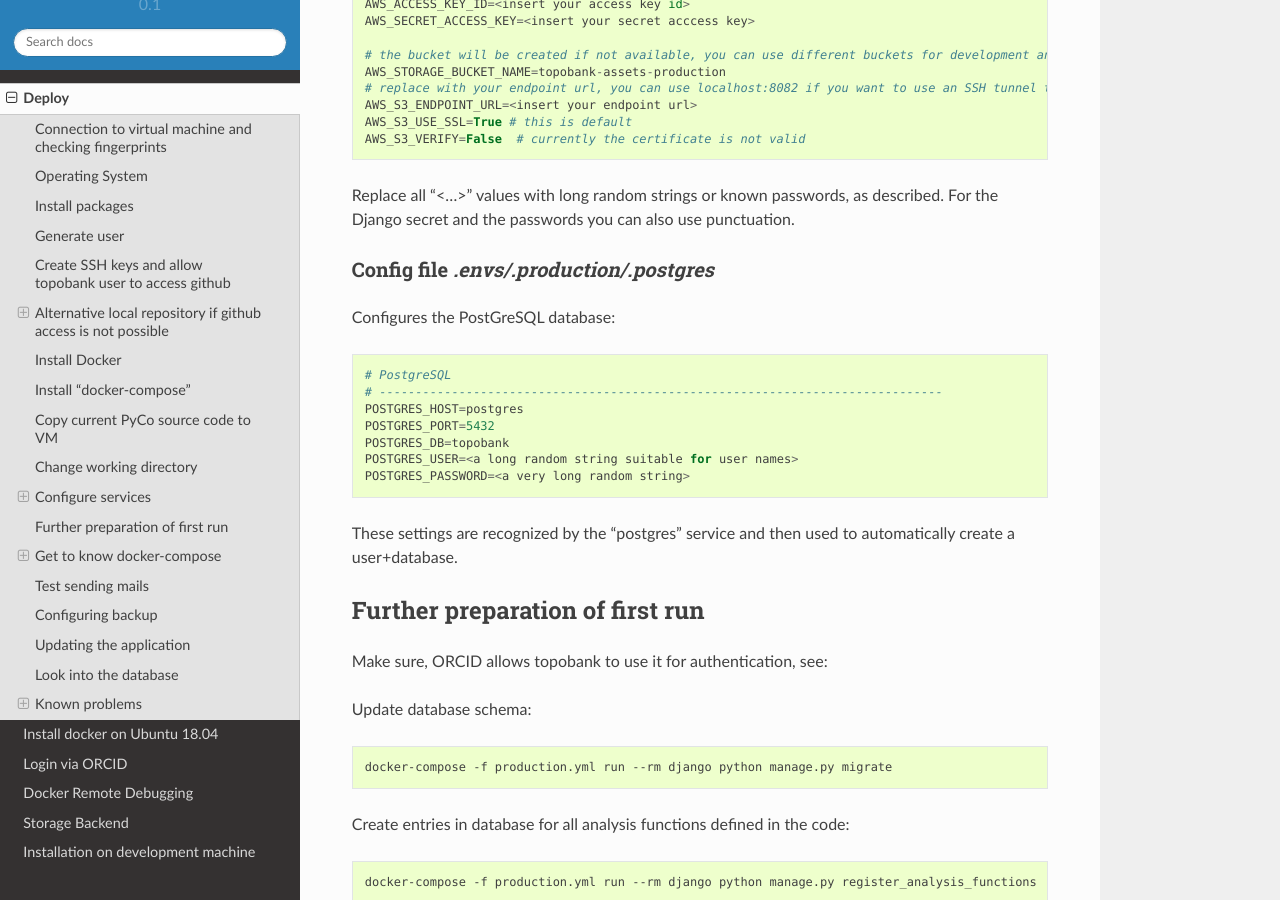
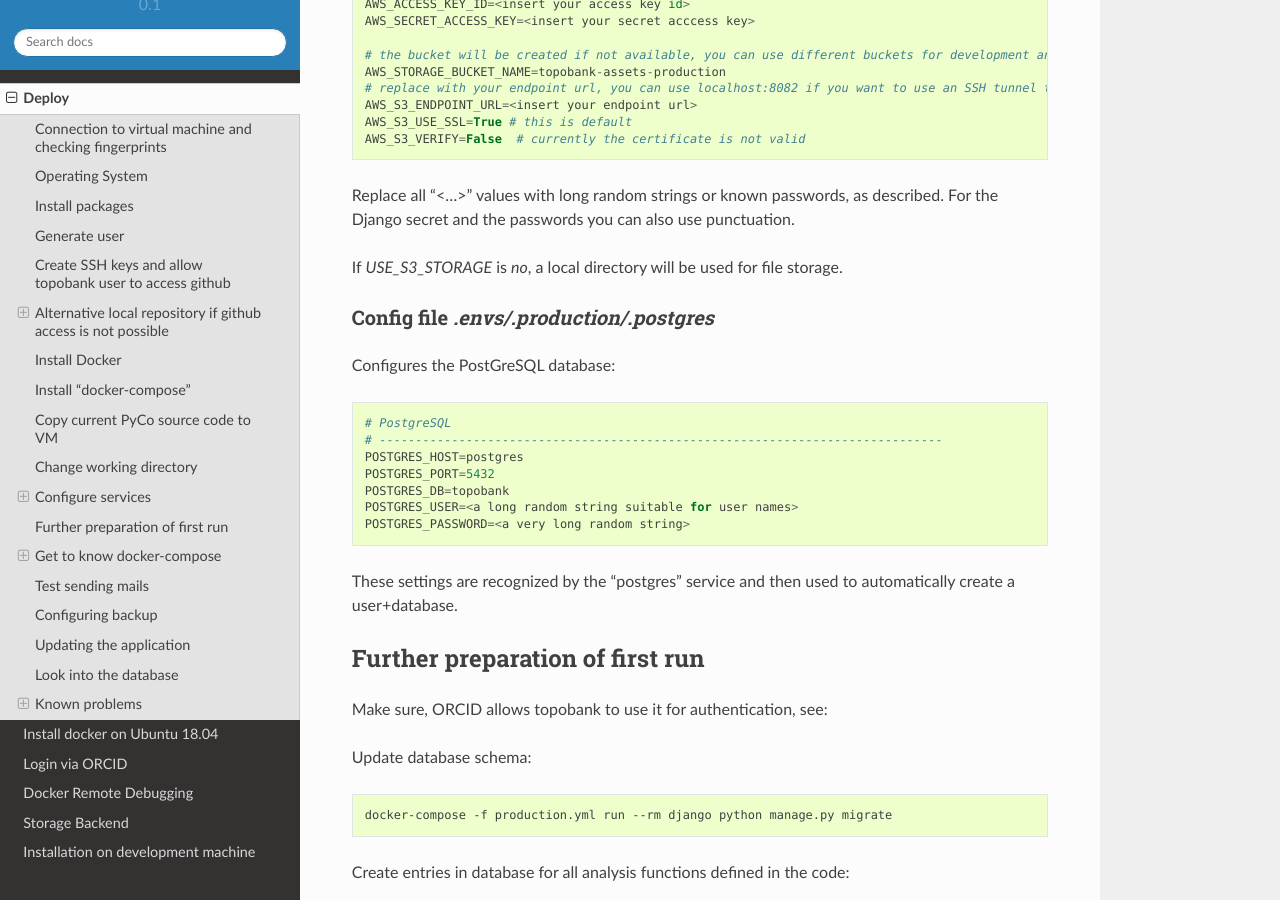
Before and after one commit to ContactEngineering/topobank, a Sphinx documentation site: the page built from docs/deploy.rst, in a window 1280 px wide and 900 px high, scrolled down 7938 px. Built offline with Sphinx 7.4.7 and the Read the Docs theme 2.0.0, drawn with Linux system fonts in a browser that asks for light colours.

Commit message:
DOC: Added note that you can also skip S3 usage.

```diff
--- a/docs/deploy.rst
+++ b/docs/deploy.rst
@@ -420,6 +420,8 @@ Configures Python part: Django and Celery. You can use this as template:
 Replace all "<...>" values with long random strings or known passwords, as described.
 For the Django secret and the passwords you can also use punctuation.
 
+If `USE_S3_STORAGE` is `no`, a local directory will be used for file storage.
+
 
 Config file `.envs/.production/.postgres`
 .........................................
```
